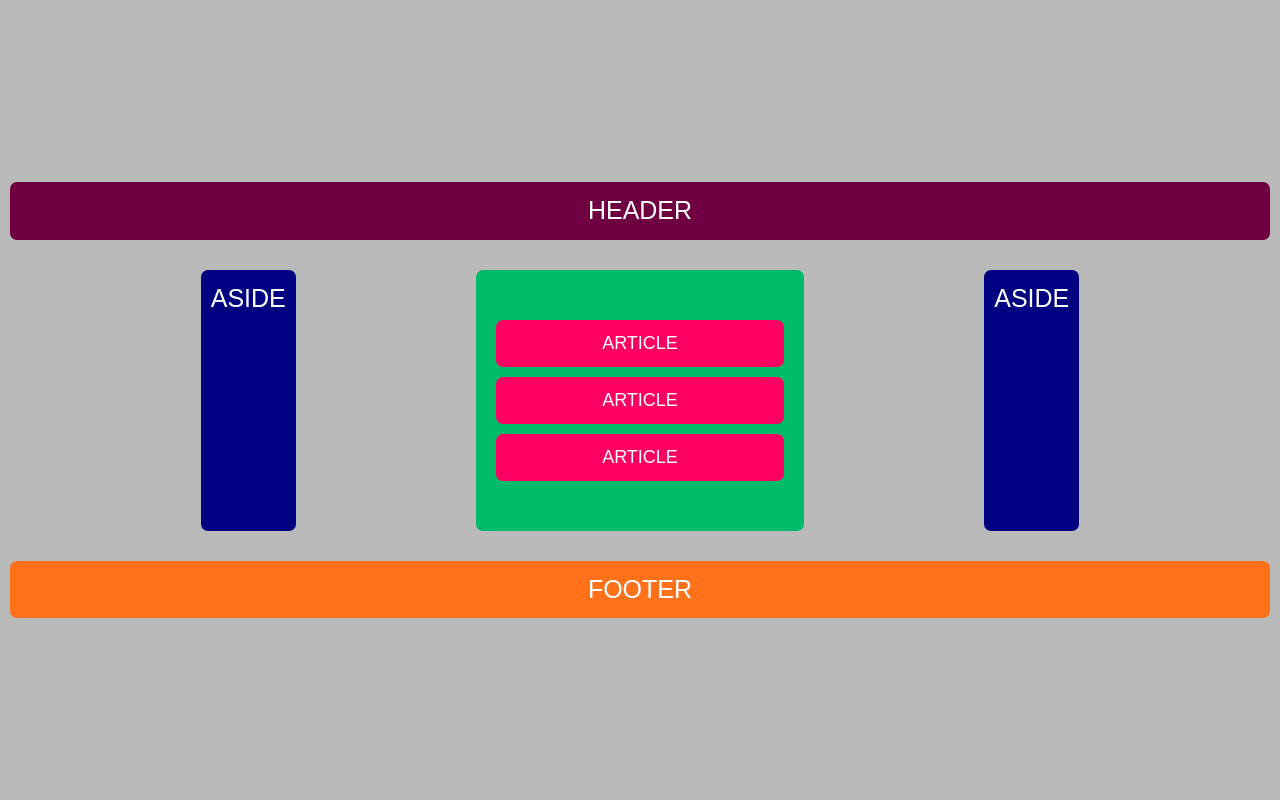
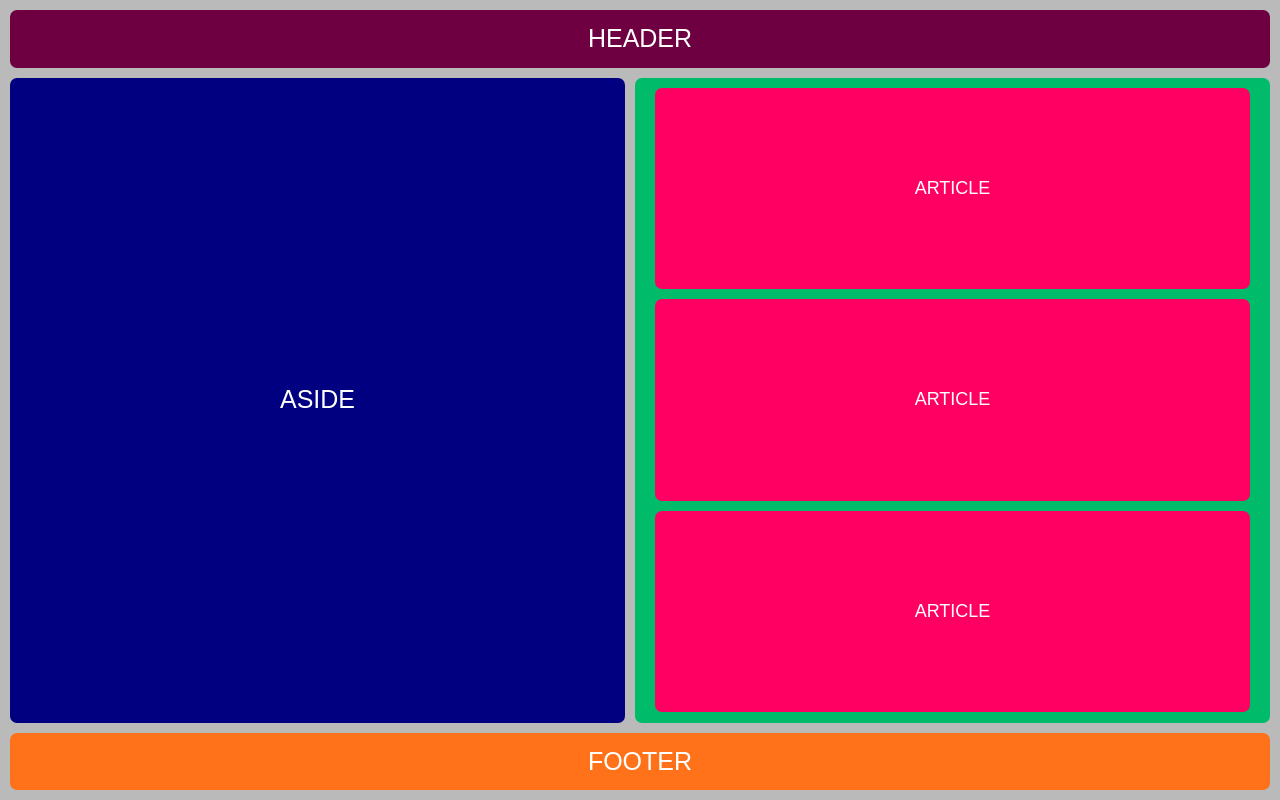
Before and after one commit to WarfDesigns/flexbox-wireframe-practice, a plain HTML site: page index.html in a window 1280 px wide. Drawn offline with Linux system fonts and the light colour scheme.

Commit message:
added more styles.

```diff
--- a/css/styles.css
+++ b/css/styles.css
@@ -32,6 +32,10 @@ section {
     padding-right: 10px;
     padding-left: 10px;
     align-items: stretch;
+    flex: 1;
+}
+.green {
+    flex: 1;
 }
 .grey {
         background-color: rgb(186, 186, 186);
@@ -42,11 +46,13 @@ section {
         flex-flow: row wrap;
         justify-content: space-evenly;
         row-gap: 10px;;
-        padding-bottom: 20px;
-        padding-top: 20px;
-        padding-right: 10px;
-        padding-left: 10px;
+        padding-bottom: 0px;
+        padding-top: 0px;
+        padding-right: 0px;
+        padding-left: 0px;
         align-items: stretch;
+        flex: 1;
+
 }
 article {
     background-color: rgb(255, 0, 98);
@@ -58,9 +64,13 @@ article {
     font-size: 18px;
     padding: 10px;
     min-width: 100%;
+    align-items: center;
 
 }
-aside {
+.aside-desktop {
+    display: none;
+}
+.aside-mobile {
     background-color: navy;
     color: white;
     font-family: Arial, Helvetica, sans-serif;
@@ -70,8 +80,8 @@ aside {
     justify-content: center;
     display: flex;
     font-size: 25px;
-    align-items: stretch;
-
+    align-items: center;
+    flex: 1;
 }
 footer {
     background-color: rgb(255, 114, 26);
@@ -84,22 +94,26 @@ footer {
     display: flex;
     font-size: 25px;
 }
-@media screen and (min-width: 600px) {
+
+
+@media (min-width: 500px) {
 
     body {
         background-color: rgb(186, 186, 186);
         display: flex;
         flex-direction: column;
         flex-wrap: wrap;
-        row-gap: 10px;
+        gap: 10px;
         justify-content: center;
         padding: 10px;
+        margin: 0;
+        flex: 1;
     }
     header {
         background-color: rgb(110, 0, 66);
         color: white;
         font-family: Arial, Helvetica, sans-serif;
-        row-gap: 10px;
+        gap: 10px;
         border-radius: 7px;
         padding: 10px;
         justify-content: center;
@@ -108,14 +122,13 @@ footer {
     }
     section {
         background-color: rgb(0, 187, 106);
-        row-gap: 10px;
+        gap: 10px;
         border-radius: 7px;
         margin: 0;
         display: flex;
-        flex-flow: row wrap;
         justify-content: space-evenly;
-        padding-bottom: 50px;
-        padding-top: 50px;
+        padding-bottom: 10px;
+        padding-top: 10px;
         padding-right: 20px;
         padding-left: 20px;
         align-items: stretch;
@@ -136,13 +149,27 @@ footer {
             border-radius: 7px;
             margin: 0;
             display: flex;
-            flex-flow: row wrap;
             justify-content: space-evenly;
-            row-gap: 10px;;
-            padding-bottom: 20px;
-            padding-top: 20px;
-            padding-right: 10px;
-            padding-left: 10px;
+            padding-bottom: 0px;
+            padding-top: 0px;
+            padding-right: 0px;
+            padding-left: 0px;
             align-items: stretch;
         }
+        .aside-mobile{
+            display: none;
+        }
+        .aside-desktop {
+            background-color: navy;
+            color: white;
+            font-family: Arial, Helvetica, sans-serif;
+            gap: 10px;
+            border-radius: 7px;
+            padding: 10px;
+            justify-content: center;
+            display: flex;
+            font-size: 25px;
+            flex: 1;
+            align-items: center;
+        }
 }
--- a/index.html
+++ b/index.html
@@ -18,7 +18,7 @@
                 HEADER
             </header>
                 <section class="grey">
-                    <aside>
+                    <aside class="aside-desktop">
                         ASIDE
                         </aside>
                             <section>
@@ -32,7 +32,7 @@
                                     ARTICLE
                                 </article>
                             </section>
-                    <aside>
+                        <aside class="aside-mobile">
                         ASIDE
                     </aside>
                 </section>
```
Lines whose indentation alone changed are shown as unchanged.
